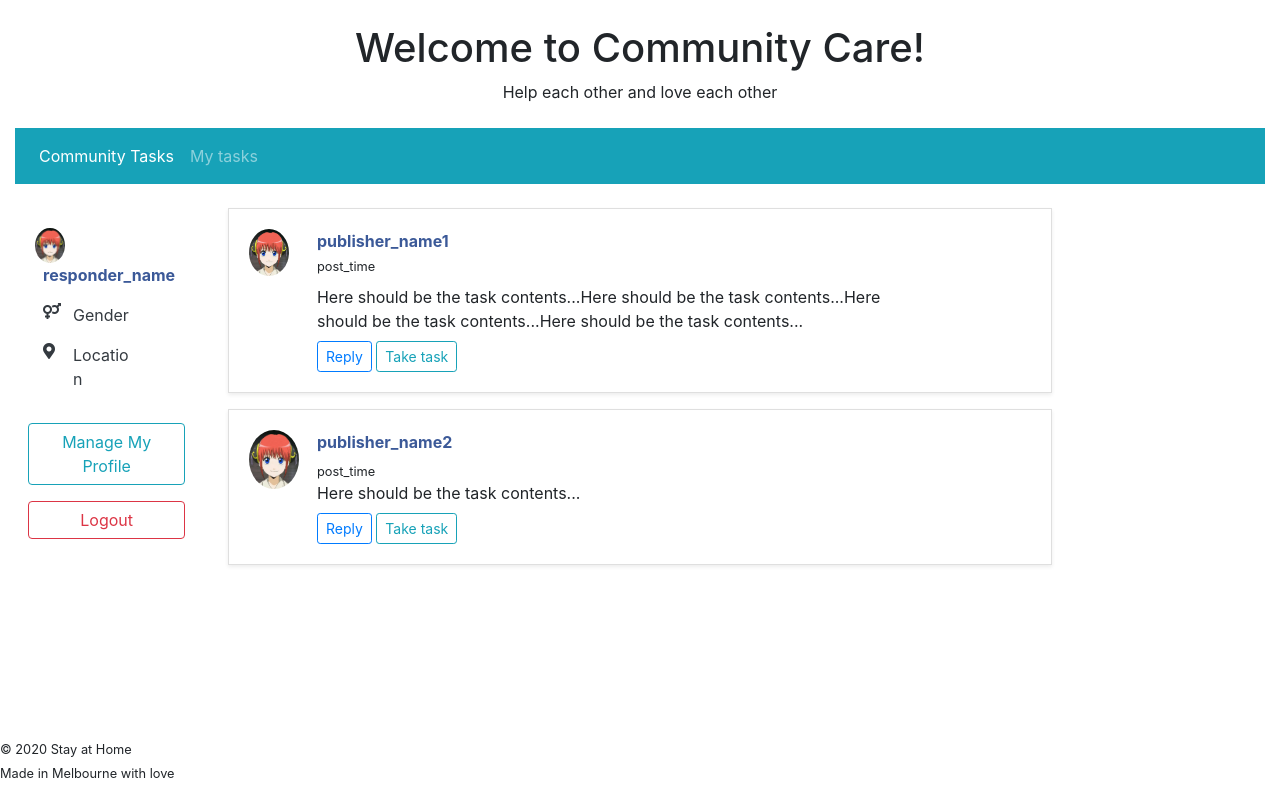
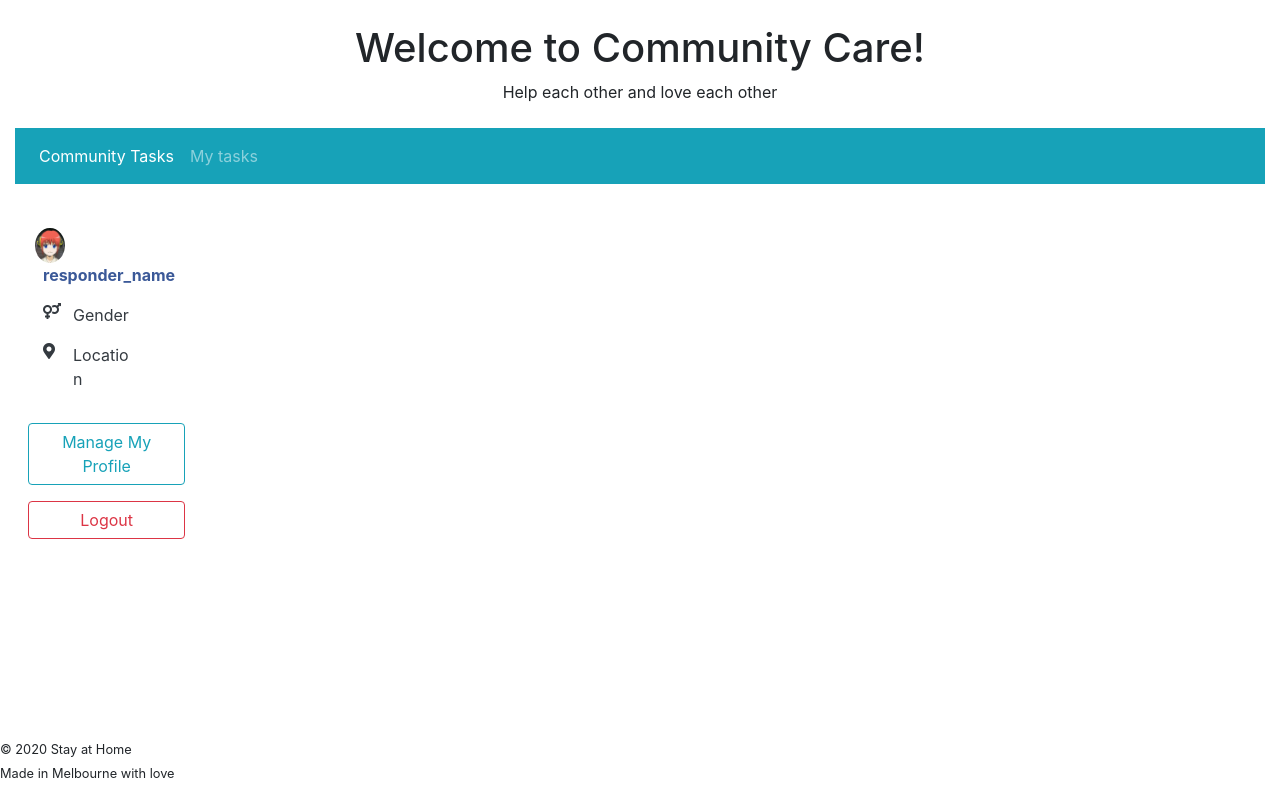
Before and after one commit to WuHarry/ACS_Hackathon_Client, a plain HTML site: page view/responder.html in a window 1280 px wide. Drawn offline with nearby package versions, Linux system fonts and the light colour scheme; no server answers.

Commit message:
Remove hard-coding tasks in community tasks

```diff
--- a/view/responder.html
+++ b/view/responder.html
@@ -98,59 +98,7 @@
         </div>
         <!--        Community tasks-->
         <div id="tasks-div" class="col-sm-8" style="">
-            <div class="card rounded-0 shadow-sm mb-3 bg-white" onclick="">
-                <div class="card-body">
-                    <div class="row">
-                        <!-- User's avatar-->
-                        <div class="col-1">
-                            <img class="flex rounded-circle mr-2" src="../resources/header.jpg" alt="avatar"
-                                 style="width: 40px;">
-                        </div>
-                        <!--User's name and post published time-->
-                        <div class="col-9">
-                            <span style="color: #3b5998"><b>publisher_name1<br></b></span>
-                            <span><small>post_time</small></span>
-                            <div class="my-2">
-                                Here should be the task contents...Here should be the task contents...Here should be
-                                the
-                                task contents...Here should be the task contents...
-                            </div>
-                            <div class="btn-group-sm mt-2">
-                                <button type="button" id="reply1" name="reply" class="btn btn-outline-primary">Reply
-                                </button>
 
-                                <button type="button" class="btn btn-outline-info" onclick="">Take task
-                                </button>
-                            </div>
-                        </div>
-                    </div>
-
-                </div>
-            </div>
-            <div class="card rounded-0 shadow-sm mb-3 bg-white" onclick="">
-                <div class="card-body">
-                    <div class="row">
-                        <!-- User's avatar-->
-                        <div class="col-1 center">
-                            <img class="flex rounded-circle mr-2" src="../resources/header.jpg" alt="avatar"
-                                 style="width: 50px;">
-                        </div>
-                        <!--User's name and post published time-->
-                        <div class="col-9">
-                            <p style="color: #3b5998;font-weight: bold">publisher_name2</p>
-                            <p class="small my-n2">post_time</p>
-                            <div class="my-2">
-                                Here should be the task contents...
-                            </div>
-                            <div class="btn-group-sm mt-2">
-                                <button type="button" id="reply2" name="reply" class="btn btn-outline-primary">Reply
-                                </button>
-                                <button type="button" class="btn btn-outline-info" onclick="">Take task</button>
-                            </div>
-                        </div>
-                    </div>
-                </div>
-            </div>
         </div>
     </div>
 </div>
```
